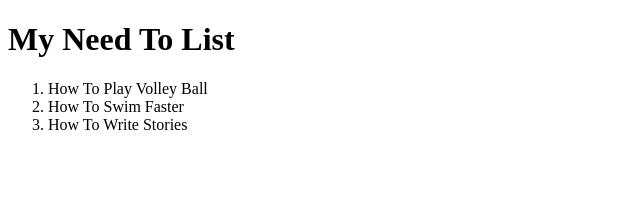
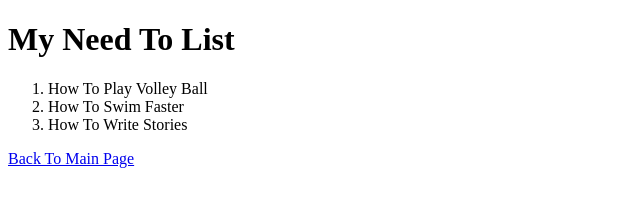
Before and after one commit to starneska/ka-html-css, a plain HTML site: page ex3-lists.html in a window 1280 px wide. Shown: the whole page, without its empty margins (0-640 px from the left). Drawn offline with Linux system fonts and the light colour scheme.

Commit message:
Added link

```diff
--- a/ex3-lists.html
+++ b/ex3-lists.html
@@ -18,7 +18,7 @@
 
       </ol>
 
-
+        <a href="index.html">Back To Main Page</a>
     </body>
 
 </html>
```
